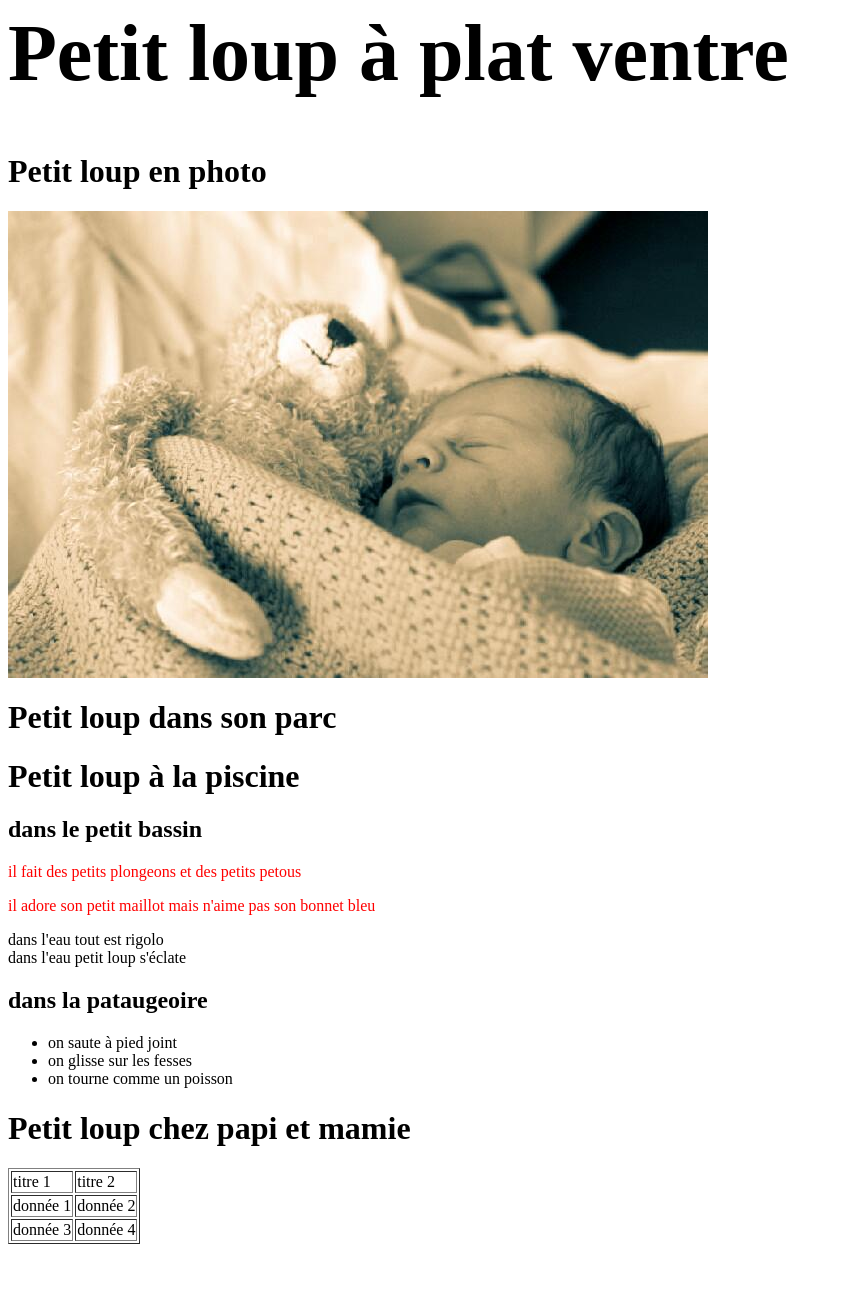
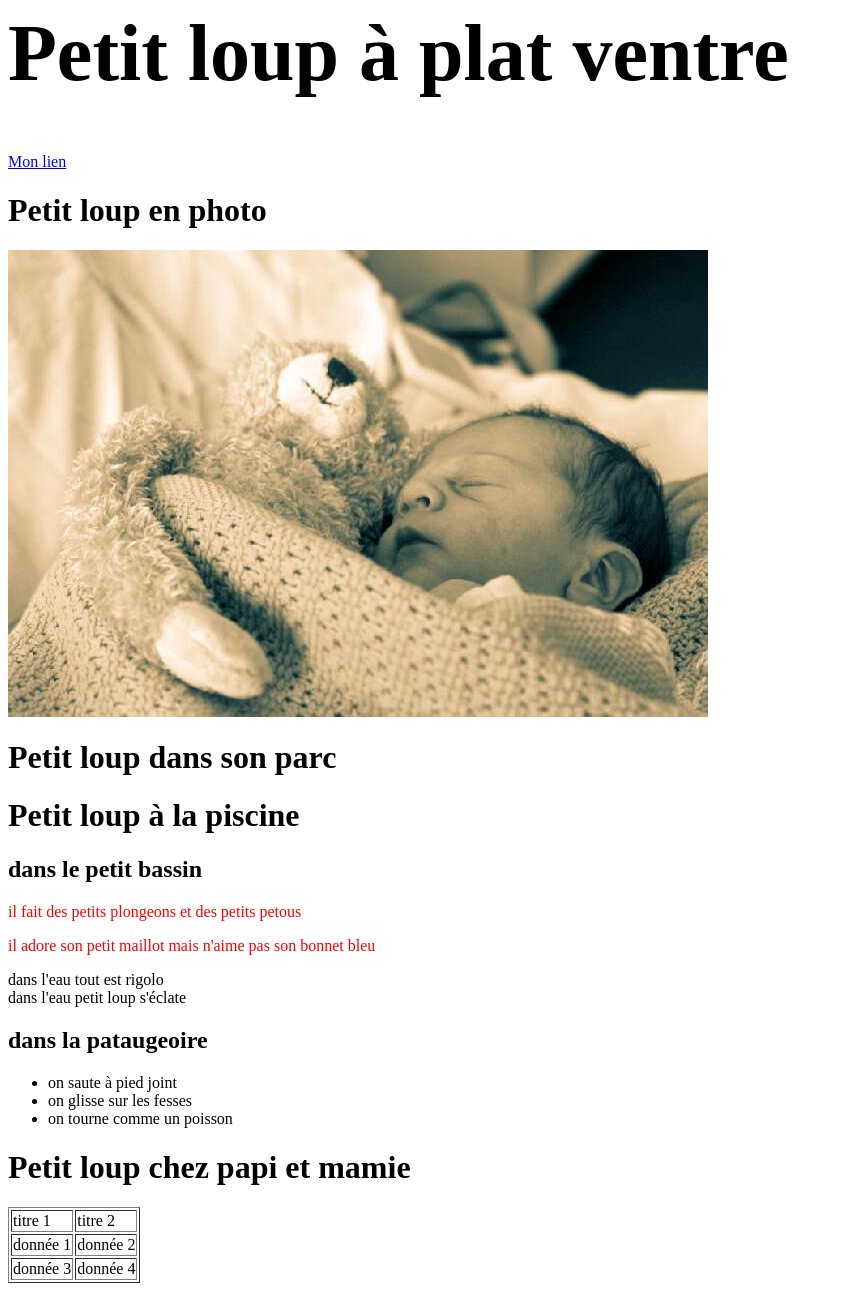
Before and after one commit to AudreyBarthelemy/docteur, a Jekyll site: the page test.html, which Jekyll copies as it is, in a window 1280 px wide. Shown: the whole page, without its empty margins (0-842 px from the left). Built offline with Jekyll 4.4.1, drawn with Linux system fonts in a browser that asks for light colours; before the commit the page ends 1252 px from its top, so only the background shows below that.

Commit message:
Inclusion de Bootstrap

```diff
--- a/test.html
+++ b/test.html
@@ -11,12 +11,28 @@ p {
 	font-size: 80px;
 }
 
+<!-- Latest compiled and minified CSS -->
+
+<link rel="stylesheet" href="//maxcdn.bootstrapcdn.com/bootstrap/3.2.0/css/bootstrap.min.css">
+
+
+<!-- Optional theme -->
+
+<link rel="stylesheet" href="//maxcdn.bootstrapcdn.com/bootstrap/3.2.0/css/bootstrap-theme.min.css">
+
+
+<!-- Latest compiled and minified JavaScript -->
+
+<script src="//maxcdn.bootstrapcdn.com/bootstrap/3.2.0/js/bootstrap.min.js"></script>
+
 </style>
 
 </head>
 
 <body>
 <h1 class="grosTitre"> Petit loup à plat ventre </h1>
+
+<a href="http://www.google.fr">Mon lien</a>
 
 <h1> Petit loup en photo  </h1>
 <img src="louisdor.jpg" />
```
